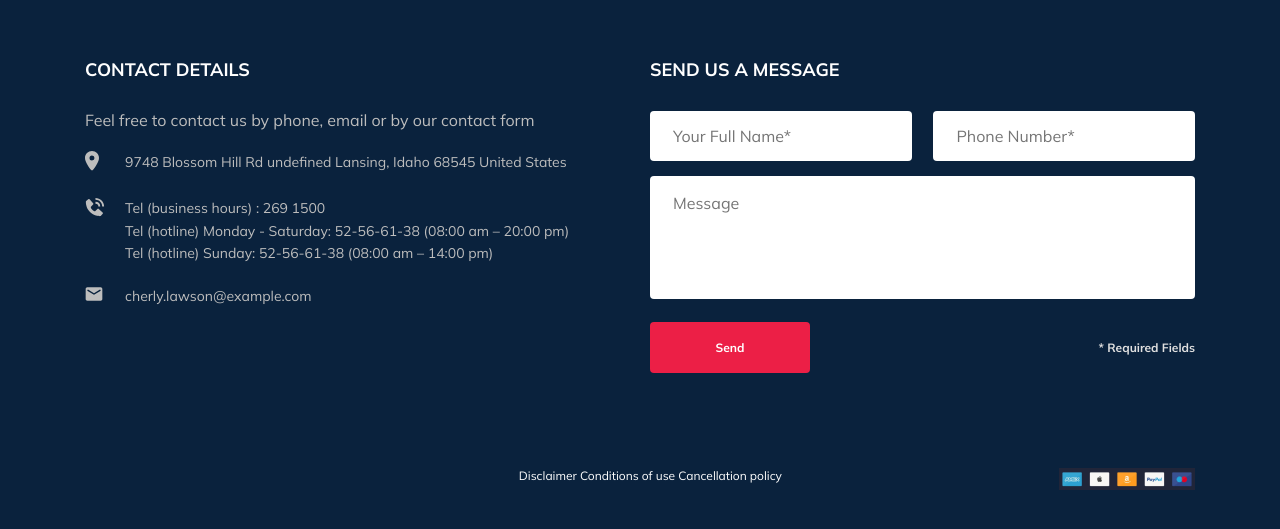
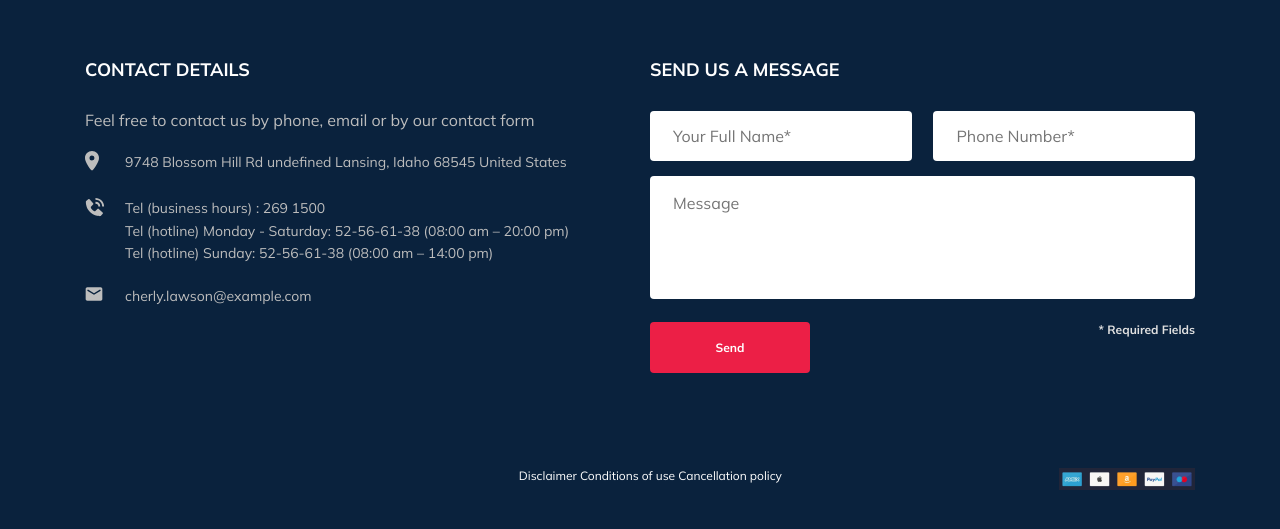
Before and after one commit to alex-peks/tour-plan, a plain HTML site: page index.html in a window 1280 px wide. Shown: the part 2665-3194 px from the top of the page. Drawn offline with nearby package versions, Linux system fonts and the light colour scheme.

Commit message:
fixed footer form

```diff
--- a/sass/blocks/_footer.sass
+++ b/sass/blocks/_footer.sass
@@ -93,6 +93,6 @@
       margin-left: 277px
   &__form
     display: flex
-    align-items: center
+    align-items: flex-start
     justify-content: space-between
     flex-wrap: wrap
```
Also changed, not shown: index.html (+4 -2 lines), css/style.css, 1 other file.
